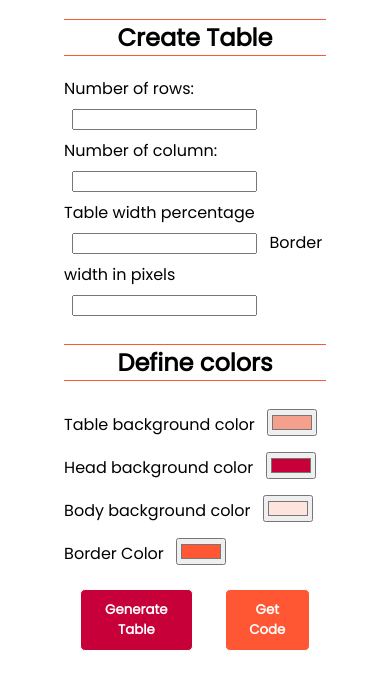
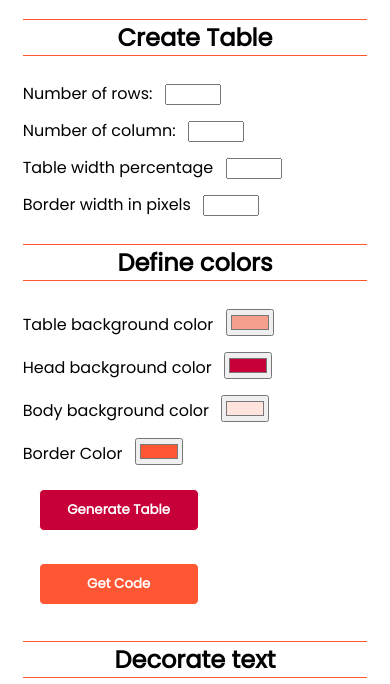
Before and after one commit to littlesoldier2019/TableGenerator, a plain HTML site: page index.html in a window 390 px wide. Both pictures are taken after a click on the button "Get Code". Shown: the part 120-804 px from the top of the page. Drawn offline with Linux system fonts and the light colour scheme; a web font is replaced by a local one.

Commit message:
copy code, responsive

```diff
--- a/index.html
+++ b/index.html
@@ -21,55 +21,66 @@
                 <div class="table__info">
                     <h2>Create Table</h2>
                     <form>
-                        <div>
+                        <div class="create-table">
+                            <div class="display-inline">
                                 <label for="">Number of rows:</label>
-                            <input type="number" name="number-row" id="row" required>
-
+                                <input type="number" name="number-row" min="1" max="30" id="row" required>
+                            </div>
+                            <div class="display-inline">
                                 <lable for="">Number of column:</lable>
-                            <input type="number" name="number-column" id="column" required>
-
-                            <br/>
-
+                                <input type="number" name="number-column" min="1" id="column" required>
+                            </div>
+                            <div class="display-inline">
                                 <lable for="table-width">Table width percentage</lable>
-                            <input type="number" name="table-width" id="table-width" required>
-
+                                <input type="number" name="table-width" min="50" max="100" step="10" id="table-width" required>
+                            </div>
+                            <div class="display-inline">
                                 <lable for="border-width">Border width in pixels</lable>
-                            <input type="number" name="border-width" id="border-width" required>
+                                <input type="number" name="border-width" min="1" max="10" id="border-width" required>
+                            </div>
                         </div>
                     </form>
                 </div>
                 <div class="color__info">
                     <h2>Define colors</h2>
                     <form>
-                        <div>
+                        <div class="define-color">
+                            <div class="display-inline">
                                 <label for="bg-color">Table background color</label>
                                 <input type="color" value="#F59F8D" name="bg-color" id="bg-color" >
-
+                            </div>
+                            <div class="display-inline">
                                 <label for="head-bg-color">Head background color</label>
                                 <input type="color" value="#C70039" name="head-bg-color" id="head-color" >
-
-                            <br/>
-
+                            </div>
+                            <div class="display-inline">
                                 <label for="body-bg-color">Body background color</label>
                                 <input type="color" value="#FFE4DE" name="body-bg-color" id="body-color" >
-
+                            </div>
+                            <div class="display-inline">
                                 <label for="border-color">Border Color</label>
                                 <input type="color" name="border-color" value="#FF5733" id="border-color" required>
-
+                            </div>
                         </div>
                     </form>
 
                 </div>
-                <div class="interact">
+                <div class="interact display-inline">
+                    <div>
                         <button class="button" id="generate">Generate Table</button>
+                    </div>
+                    <div>
                         <button class="button" id="getcode">Get Code</button>
+                    </div>
                 </div>
                 <div class="font__info">
                     <h2>Decorate text</h2>
                     <form>
-                        <div>
+                        <div class="decor-text">
+                            <div class="display-inline">
                                 <label for="border-colapse">Border colapse</label>
                                 <input type="checkbox" name="border-colapse" id="border-colapse">
+                            </div>
                             <div class="display-inline">
                                 <label for="font-style">Font Style</label>
                                 <select name="font-style" id="font-style">
@@ -80,6 +91,7 @@
                                     <option class="roboto" value="Roboto">Roboto</option>
                                 </select>
                             </div>
+                            <div class="display-inline">
                                 <label for="font-weight">Font Weight</label>
                                 <select name="font-weight" id="font-weight" >
                                     <option>100</option>
@@ -92,8 +104,7 @@
                                     <option>800</option>
                                     <option>900</option>
                                 </select>
-                            </br>
-
+                            </div>
                             <div class="display-inline">
                                 <label for="text-align">Text align</label>
                                 <select name="text-align" id="text-align">
@@ -105,7 +116,7 @@
                             </div>
                             <div class="display-inline">
                                 <label for="font-size">Font Size </label>
-                                <input type="number" name="font-size" value="13" id="font-size">
+                                <input type="number" name="font-size" value="13" min="8" max="36" id="font-size">
                             </div>
                             <div class="display-inline">
                                 <label for="font-color">Font Color</label>
--- a/main.js
+++ b/main.js
@@ -76,6 +76,20 @@ function tableGenerator() {
         }
     }
 
+    let codeButton = document.getElementById('getcode');
+        codeButton.addEventListener('click',getCode);
+
+    function getCode() {
+
+            let textArea = document.createElement("textarea");
+            let HTMLcode = document.documentElement.innerHTML;
+            textArea.value = HTMLcode;
+            document.body.appendChild(textArea);
+            textArea.select();
+            document.execCommand("Copy");
+            textArea.remove();
+
+    }
 
 
     let colapseInput = document.getElementById('border-colapse');
@@ -119,7 +133,4 @@ function tableGenerator() {
         table.style.color = tbfontColor.value;
     }
 
-
-
-    //NOTES:form verification
 }
--- a/style.css
+++ b/style.css
@@ -13,7 +13,15 @@ body {
 }
 
 .container {
-    padding: 0 15%;
+    padding: 0 5%;
+}
+
+.input__field {
+    padding: 0 10%;
+}
+
+.table__display {
+    margin-top: 3rem;
 }
 
 h1 {
@@ -43,6 +51,7 @@ h2 {
   font-weight: bold;
   color: white;
   cursor: pointer;
+  width: 10rem;
 }
 
 .button:hover {
@@ -57,11 +66,12 @@ select {
     outline: none;
     vertical-align: middle;
     font-family: inherit;
-    margin: .5rem 1.5rem .5rem .3rem;
+    margin: .5rem .5rem .5rem .3rem;
 }
 
 input {
   margin: .5rem;
+  width: 6rem;
 }
 
 .display-inline {
@@ -76,6 +86,10 @@ input {
     background-color: #FF5733 ;
 }
 
+#border-colapse {
+    width: 1rem;
+}
+
 .interact {
     display: flex;
     justify-content: center;
@@ -85,3 +99,62 @@ input {
     display: flex;
     justify-content: center;
 }
+
+@media only screen and (max-width: 1280px) {
+    .input__field {
+        padding: 0 12%;
+    }
+}
+
+@media only screen and (max-width: 1020px) {
+    .input__field {
+        padding: 0 10%;
+    }
+}
+
+@media only screen and (max-width: 736px) {
+    .input__field {
+        padding: 0 8%;
+    }
+}
+
+@media only screen and (max-width: 600px) {
+    .container {
+        padding: 0 2%;
+    }
+
+    .input__field {
+        padding: 0 2%;
+    }
+
+    input {
+        margin: .5rem;
+        width: 3rem;
+      }
+}
+
+@media only screen and (max-width: 480px) {
+    .container {
+        padding: 0 2%;
+    }
+
+    .create-table, .define-color, .decor-text, .interact {
+        display: flex;
+        justify-content: center;
+        flex-direction: column;
+    }
+
+    #border-colapse {
+        margin: 1rem 0;
+    }
+
+    .interact {
+        display: flex;
+        justify-content: center;
+        flex-direction: column;
+    }
+
+    button {
+        vertical-align: middle;
+    }
+}
```
Lines whose indentation alone changed are shown as unchanged.
